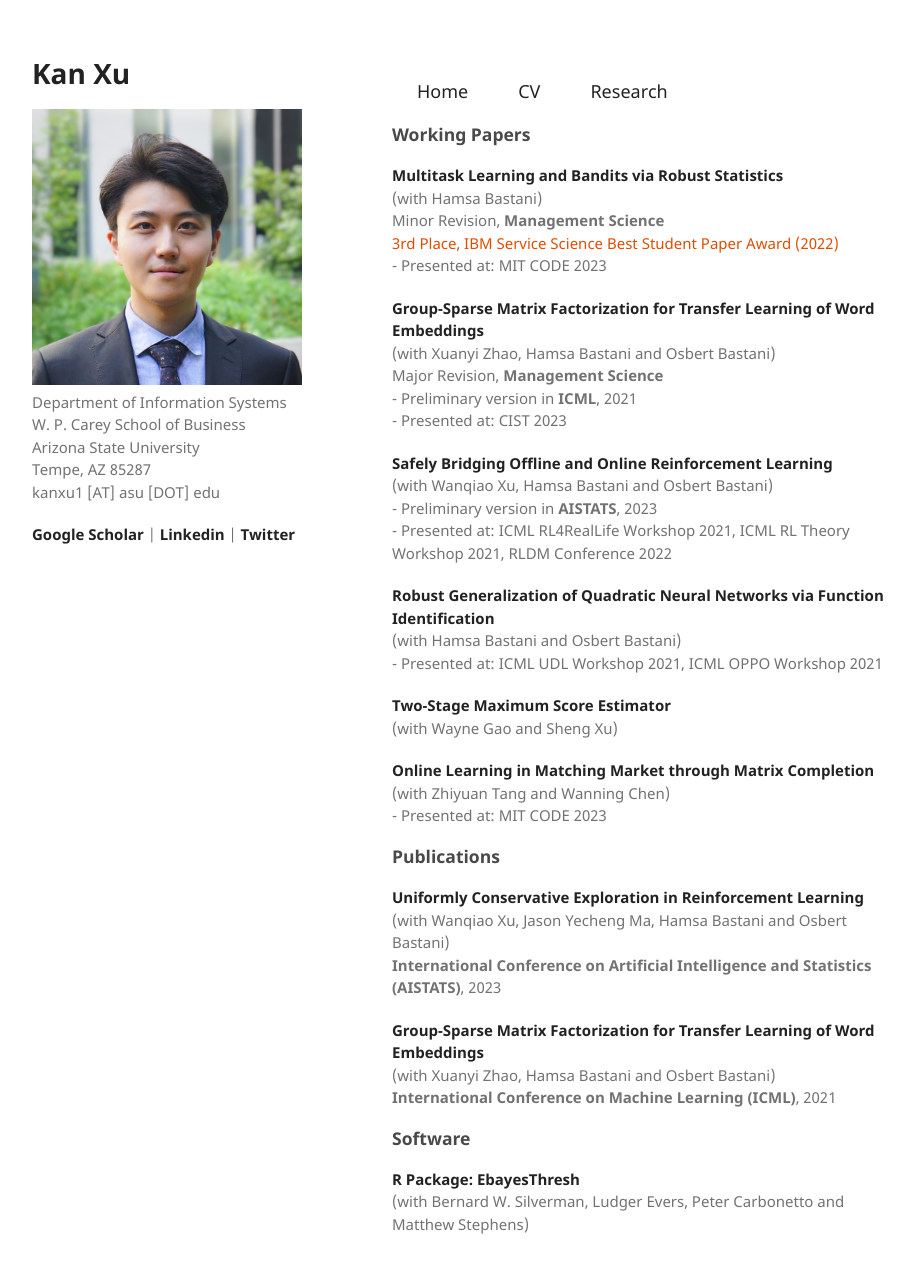
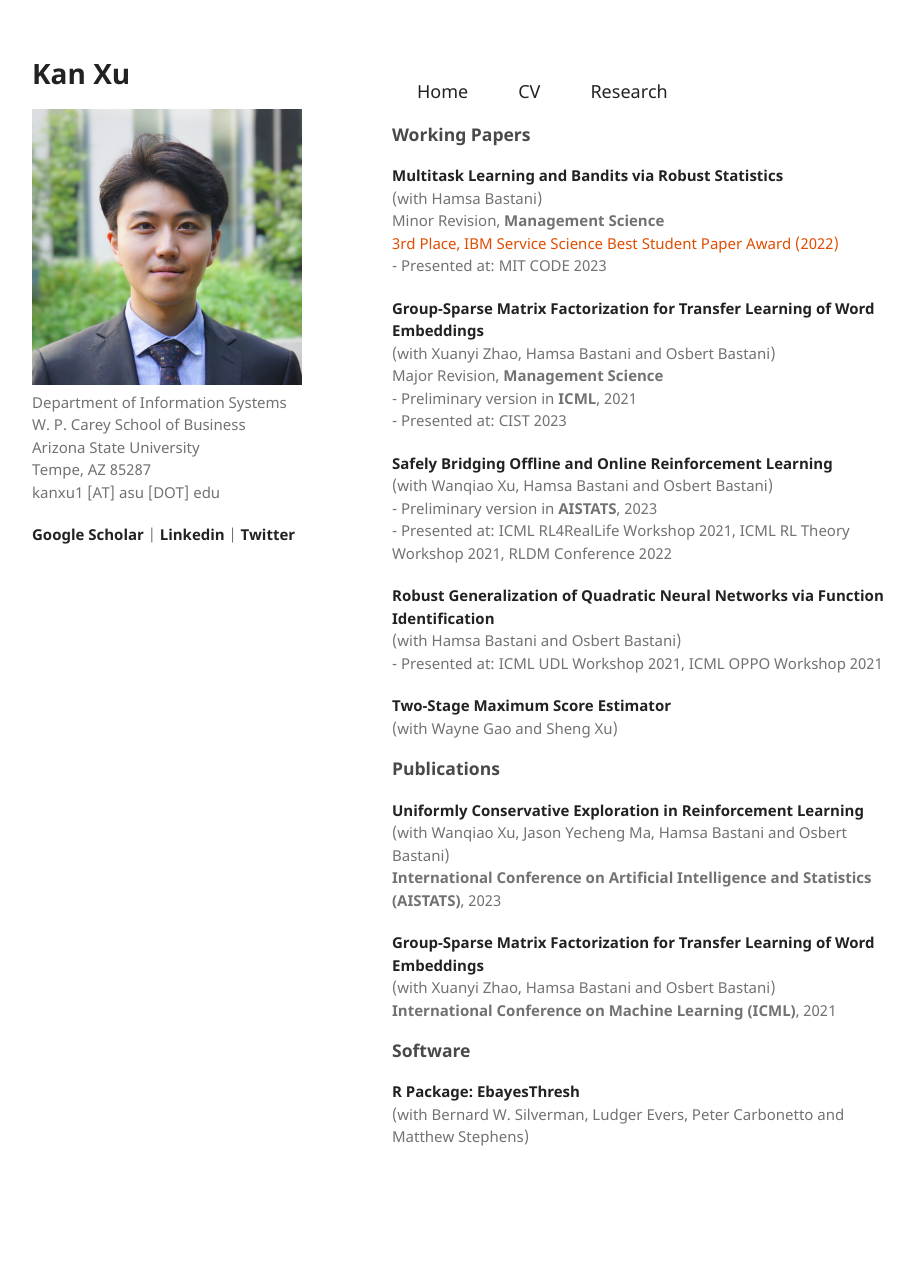
Before and after one commit to kanxu526/kanxu526.github.io, a Jekyll site: the page built from research.md, in a window 1280 px wide and 1305 px high. Shown: the top 1273 px of the window, without its empty margins (178-1092 px from the left). Built offline with Jekyll 4.4.1, drawn with Linux system fonts in a browser that asks for light colours.

Commit message:
Update research.md

```diff
--- a/research.md
+++ b/research.md
@@ -35,11 +35,6 @@ Major Revision, <b>Management Science</b><br>
 <p><a href="https://arxiv.org/abs/2009.02854v4">Two-Stage Maximum Score Estimator</a><br>
 (with Wayne Gao and Sheng Xu)</p>
 
-<p><a>Online Learning in Matching Market through Matrix Completion</a><br>
-(with Zhiyuan Tang and Wanning Chen)<br>
-- Presented at: MIT CODE 2023</p>
-
-
 <h3>Publications</h3>
 
 <p><a href="https://proceedings.mlr.press/v206/xu23j.html">Uniformly Conservative Exploration in Reinforcement Learning</a><br>
```
